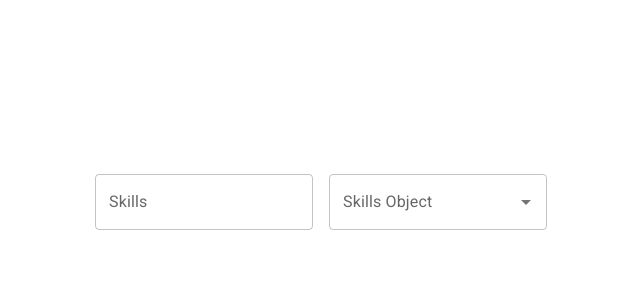
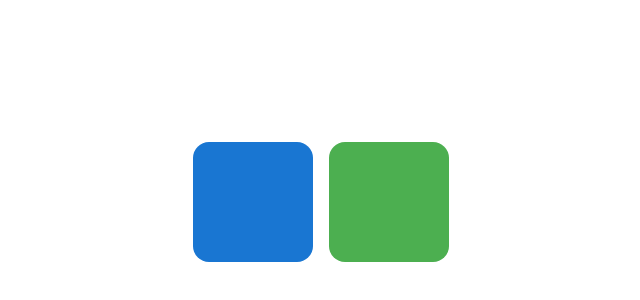
Before and after one commit to m4es7r0/material-ui-learn, a React (Vite) app: page / in a window 1280 px wide. Shown: the part 198-498 px from the top of the page, without its empty margins (319-959 px from the left). Built offline with nearby package versions, Linux system fonts and the light colour scheme.

Commit message:
Layout components

```diff
--- a/src/App.tsx
+++ b/src/App.tsx
@@ -8,6 +8,7 @@ import {
   MuiSwitch,
   MuiRating,
   MuiAutocomplete,
+  MuiLayout,
 } from "./components";
 
 import "./App.css";
@@ -23,7 +24,8 @@ function App() {
       {/* <MuiCheckbox /> */}
       {/* <MuiSwitch /> */}
       {/* <MuiRating /> */}
-      <MuiAutocomplete />
+      {/* <MuiAutocomplete /> */}
+      <MuiLayout />
     </div>
   );
 }
--- /dev/null
+++ b/src/components/MuiLayout.tsx
@@ -0,0 +1,35 @@
+import React, { useState } from "react";
+import { Stack, Box } from "@mui/material";
+
+export default function MuiBox() {
+  return (
+    <Stack
+      direction="row"
+      spacing={2}
+      className="bg-[#ffffffde] text-[#242424] container w-full p-6 rounded place-items-center"
+    >
+      <Box
+        component="article"
+        sx={{
+          backgroundColor: "primary.main",
+          color: "white",
+          padding: "1rem",
+          borderRadius: "1rem",
+          height: "120px",
+          width: "120px",
+          transition: "all ease .2s",
+          "&:hover": {
+            backgroundColor: "primary.light",
+          },
+        }}
+      ></Box>
+      <Box
+        display="flex"
+        height="120px"
+        width="120px"
+        bgcolor="success.light"
+        borderRadius="1rem"
+      ></Box>
+    </Stack>
+  );
+}
--- a/src/components/index.ts
+++ b/src/components/index.ts
@@ -7,6 +7,7 @@ import MuiCheckbox from "./MuiCheckbox";
 import MuiSwitch from "./MuiSwitch";
 import MuiRating from "./MuiRating";
 import MuiAutocomplete from "./MuiAutocomplete";
+import MuiLayout from "./MuiLayout";
 
 export {
   MuiButton,
@@ -18,4 +19,5 @@ export {
   MuiSwitch,
   MuiRating,
   MuiAutocomplete,
+  MuiLayout,
 };
--- a/src/index.css
+++ b/src/index.css
@@ -3,7 +3,8 @@
 @tailwind utilities;
 
 :root {
-  font-family: Inter, Avenir, Helvetica, Arial, sans-serif;
+  /* font-family: Inter, Avenir, Helvetica, Arial, sans-serif; */
+  font-family: Roboto;
   font-size: 16px;
   line-height: 24px;
   font-weight: 400;
```
